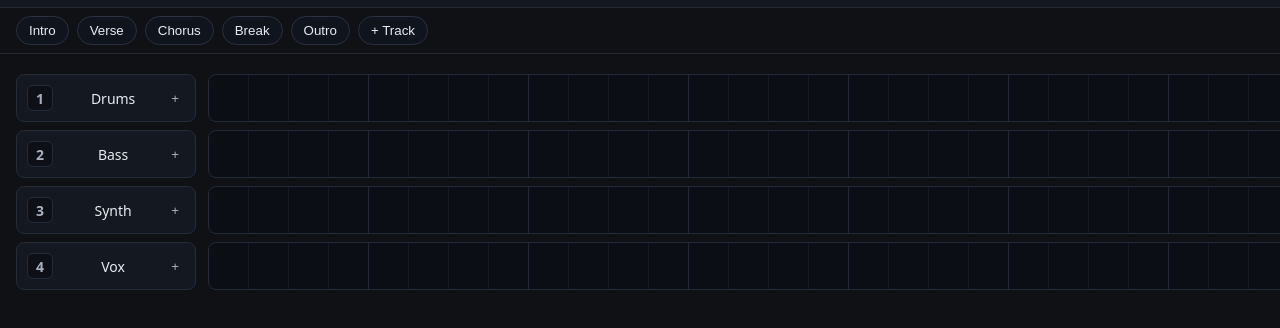
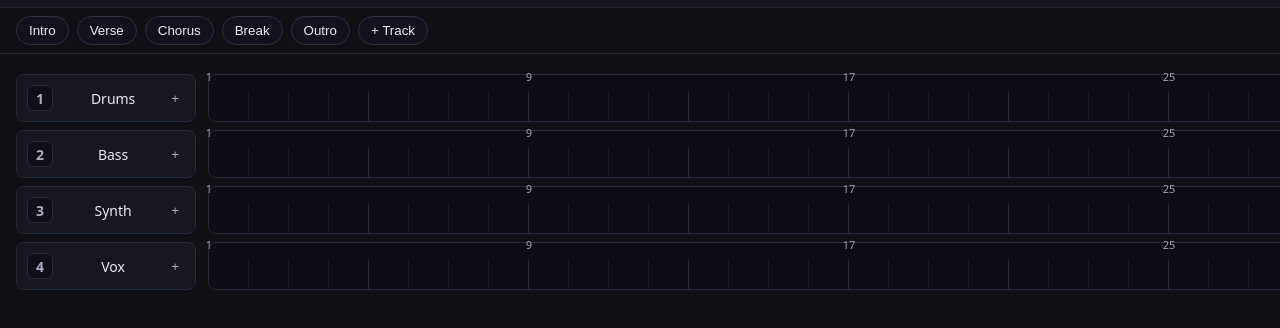
Before and after one commit to nowvillage0606/vibe-music-receipt, a plain HTML site: page index.html in a window 1280 px wide. Shown: the part 46-374 px from the top of the page. Drawn offline with Linux system fonts and the light colour scheme.

Commit message:
8小節ごとのグリッド追加

```diff
--- a/app.js
+++ b/app.js
@@ -102,6 +102,15 @@ function render() {
         openAddDialog(t.id, startBar);
       });
       lane.appendChild(cell);
+    }
+
+    /* ★追加：8小節ごとにマーカーを置く（1,9,17,...） */
+    for (let b = 1; b <= state.bars; b += 8) {
+      const mk = document.createElement("div");
+      mk.className = "marker";
+      mk.textContent = b;
+      mk.style.left = ((b - 1) * state.barWidthPx) + "px";
+      lane.appendChild(mk);
     }
 
     // regions for this track
--- a/style.css
+++ b/style.css
@@ -76,11 +76,23 @@ body {
   background: var(--panel); border: 1px solid #242b39; border-radius: 8px; padding: 10px; display: flex; justify-content: space-between; align-items: center;
 }
 .track .lane {
-  position: relative; border: 1px solid #242b39; border-radius: 8px; background: #0b0e14;
+  position: relative; padding-top: 16px; /* ←追加 */ border: 1px solid #242b39; border-radius: 8px; background: #0b0e14;
   display: grid; grid-template-columns: repeat(var(--bars), var(--barWidth));
 }
 .lane .cell { border-right: 1px solid #151b26; }
 .lane .cell:nth-child(4n) { border-right: 1px solid #222a38; }
+
+/* 8小節おきの小節番号マーカー */
+.lane .marker {
+  position: absolute;
+  top: -6px;                /* レーンの枠内の上端に寄せる */
+  transform: translateX(-50%);
+  font-size: 11px;
+  color: var(--muted);
+  pointer-events: none;     /* ドラッグ操作の邪魔をしない */
+  user-select: none;
+  opacity: 0.9;
+}
 
 .region {
   position: absolute; top: 6px; height: calc(100% - 12px);
```
